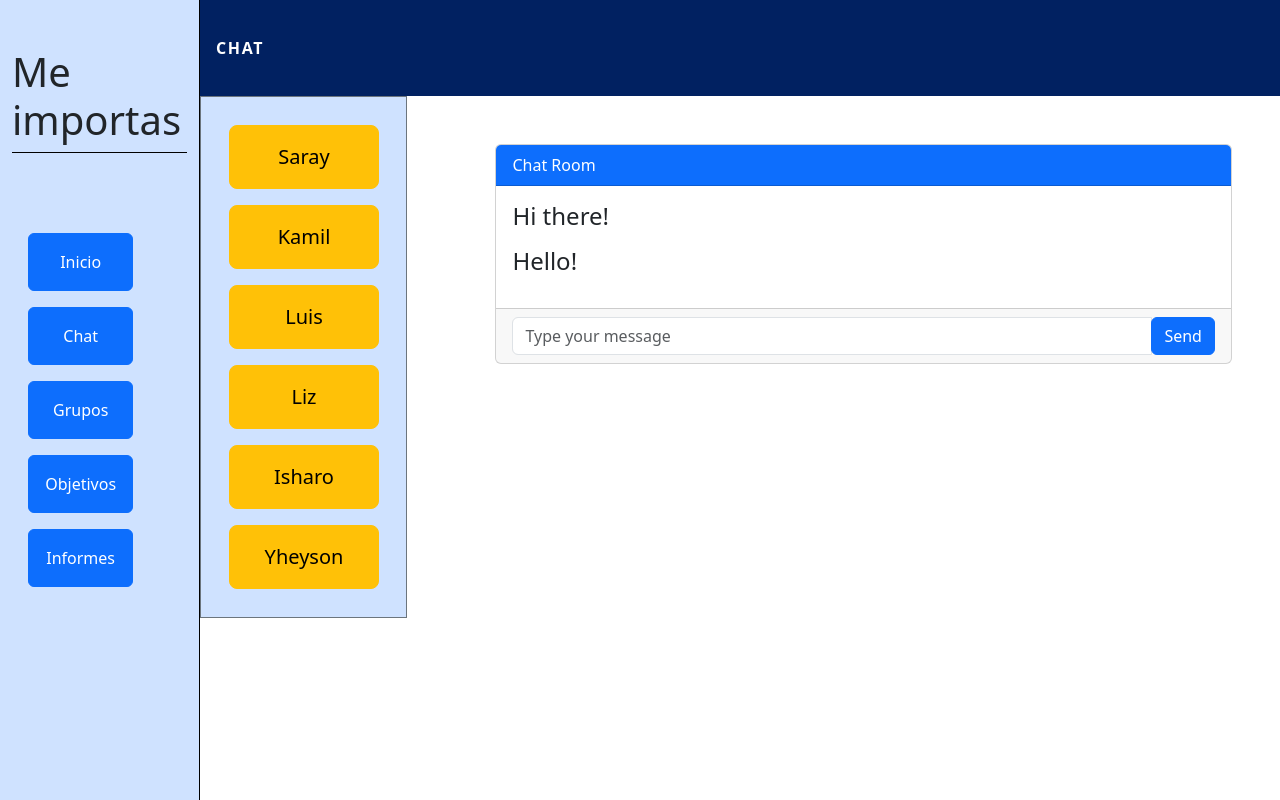
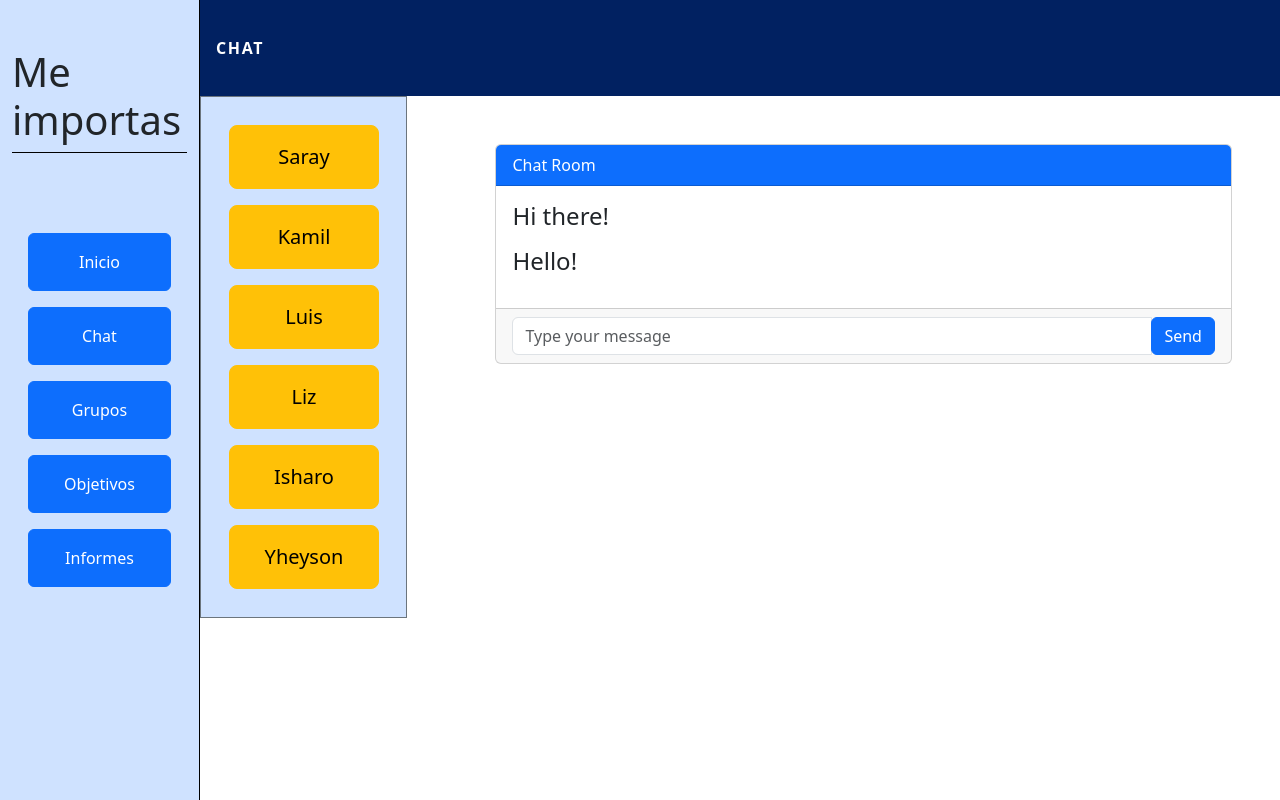
Before and after one commit to luis-alvarez1/me-importas-web, a React (Create React App) app: page /Chat in a window 1280 px wide. Shown: the top 800 px of the page. Built offline with nearby package versions, Linux system fonts and the light colour scheme.

Commit message:
Arreglo otra vez de el menú

```diff
--- a/src/componentes/Menu.jsx
+++ b/src/componentes/Menu.jsx
@@ -3,13 +3,13 @@ import "bootstrap/dist/css/bootstrap.min.css";
 import { Link } from "react-router-dom";
 
 const Menu = () => {
-  const routeStyles = { display: "block", width: "400%" }
+  const routeStyles = { display: "block", }
   return (
     <div className="container-fluid bg-primary-subtle border-end border-black vh-100">
       <div className="col my-5 border-bottom border-black">
         <h1>Me importas</h1>
       </div>
-      <div className="col-md-4">
+      <div className="col">
         <div className="bg-primary-subtle p-3">
           <Link
             to="/Home"
```
